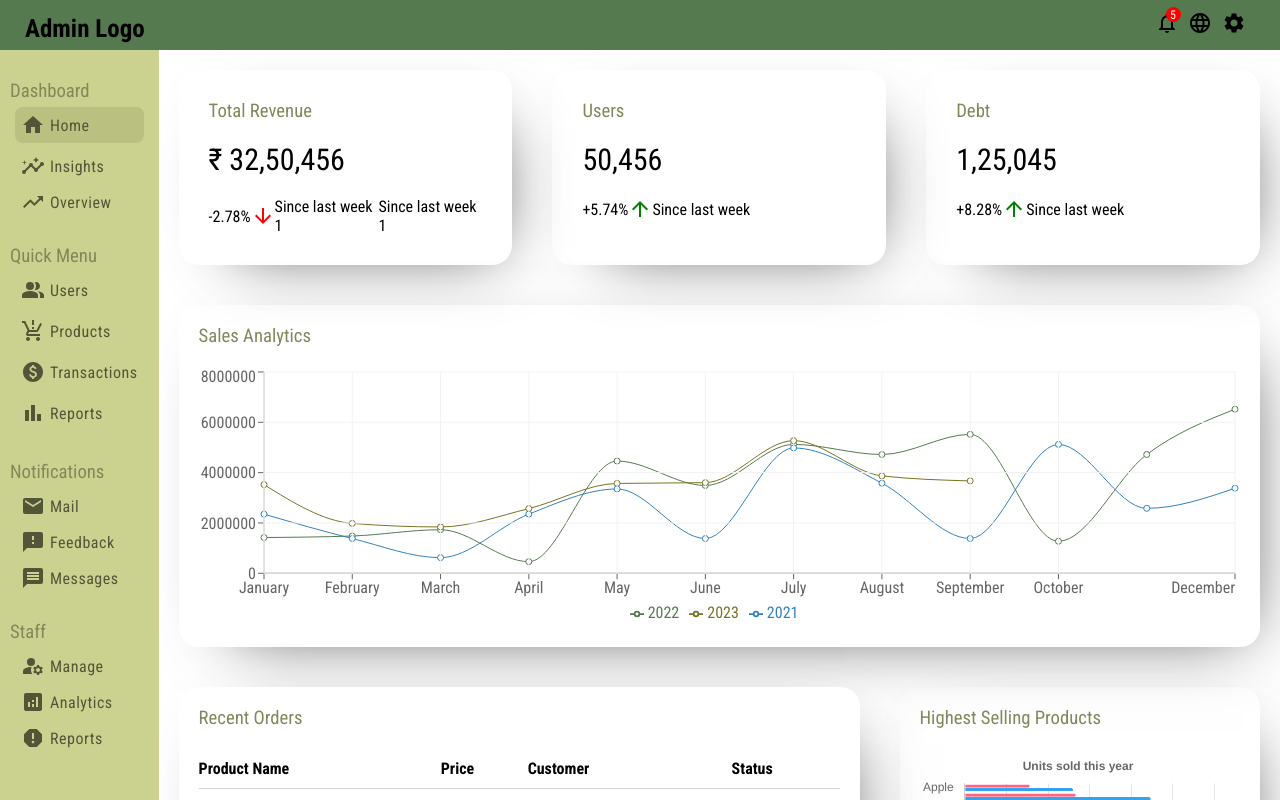
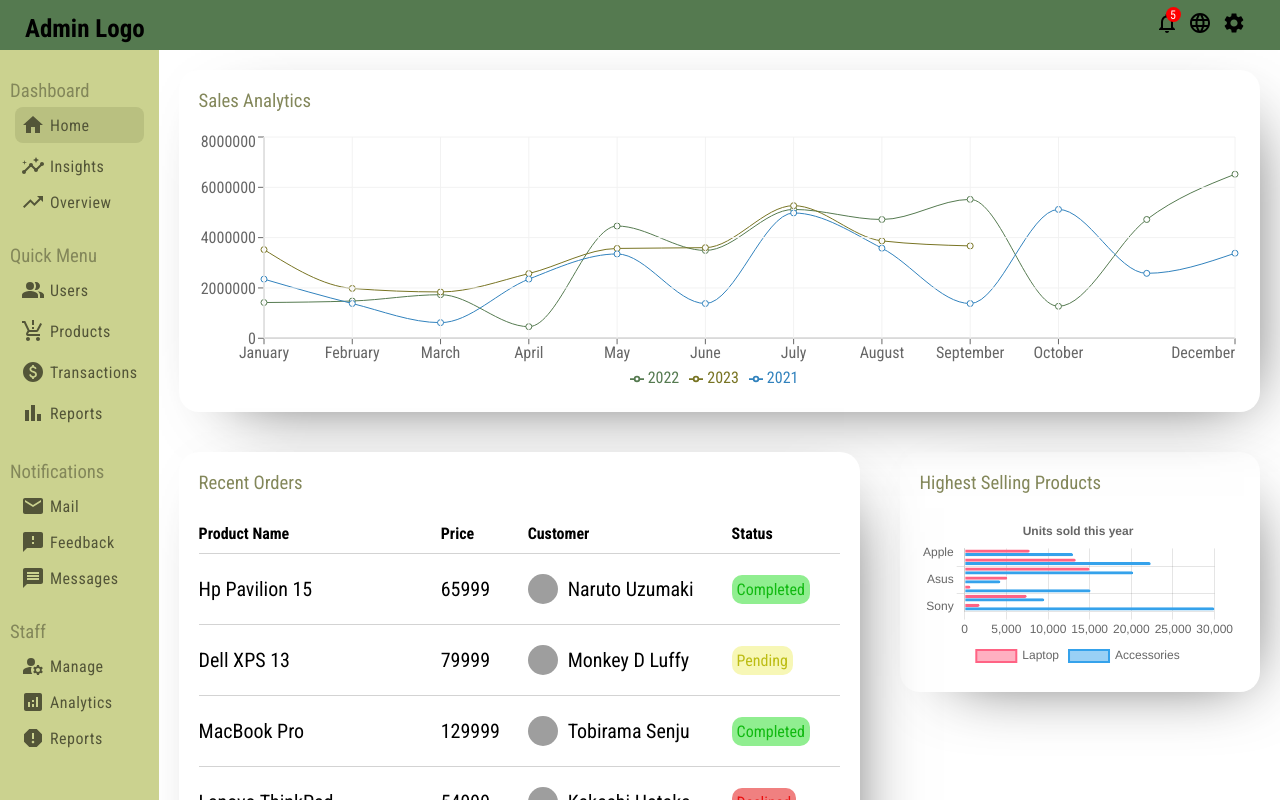
Before and after one commit to prajzz7/admin-dashboard, a React (Create React App) app: page / in a window 1280 px wide. Shown: the top 800 px of the page. Built offline with nearby package versions, Linux system fonts and the light colour scheme; grey boxes are pictures that could not be loaded.

Commit message:
highlight info deleted

```diff
--- a/src/components/highlightInfo/HighlightInfo.jsx
+++ b/src/components/highlightInfo/HighlightInfo.jsx
@@ -6,32 +6,7 @@ import ArrowUpwardIcon from '@mui/icons-material/ArrowUpward';
 const HighlightInfo = () => {
   return (
     <div className='highlightInfo'>
-        <div className='highlightItem'>
-            <h3 className='highlightTitle'>Total Revenue</h3>
-            <span className='highlightMoney'>₹ 32,50,456</span>
-            <div className='highlightAnalyticsContainer'>
-                <span>-2.78%</span> <ArrowDownwardIcon className='arrow negative'/>
-                <span>Since last week 1</span>
-                <span>Since last week 1</span>
 
-            </div>
-        </div>
-        <div className='highlightItem'>
-            <h3 className='highlightTitle'>Users</h3>
-            <span className='highlightMoney'>50,456</span>
-            <div className='highlightAnalyticsContainer'>
-                <span> +5.74% </span> <ArrowUpwardIcon className='arrow'/>
-                <span>Since last week</span>
-            </div>
-        </div>
-        <div className='highlightItem'>
-            <h3 className='highlightTitle'>Debt</h3>
-            <span className='highlightMoney'>1,25,045</span>
-            <div className='highlightAnalyticsContainer'>
-                <span>+8.28%</span> <ArrowUpwardIcon className='arrow'/>
-                <span>Since last week</span>
-            </div>
-        </div>
     </div>
   )
 }
```
